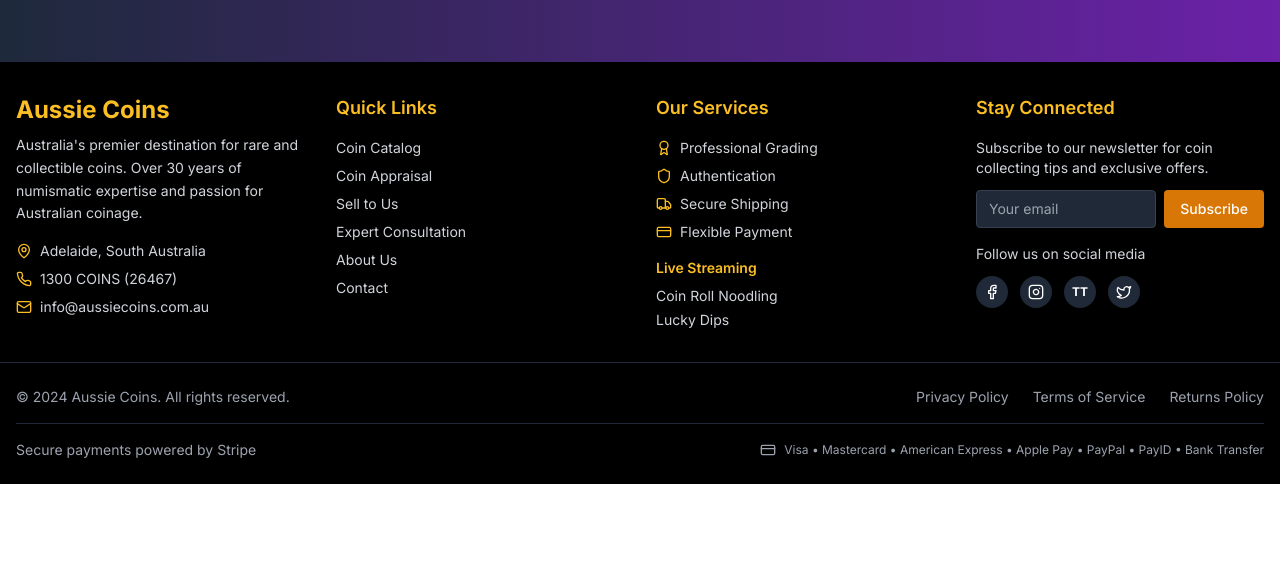
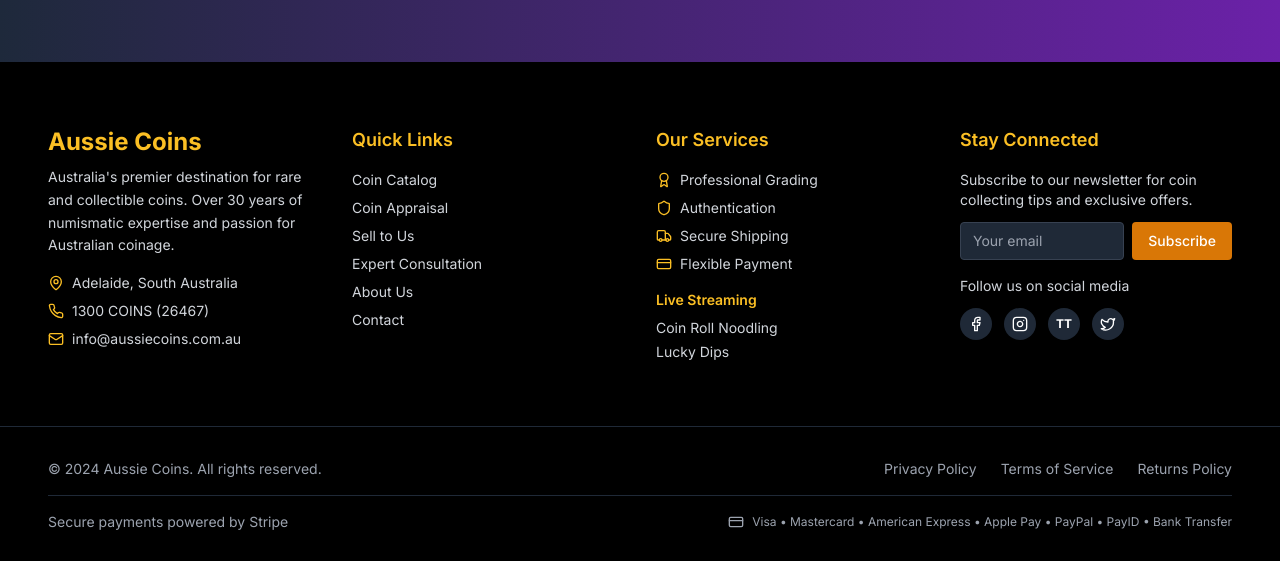
Before and after one commit to heyaleks21/coin-site, a Next.js app: page / in a window 1280 px wide. Shown: the part 1931-2492 px from the top of the page. Before the commit the page ends 2415 px from the top, so only its background shows below. Built offline with nearby package versions, Linux system fonts and the light colour scheme; no server answers; the database is empty.

Commit message:
feat: add responsive padding to footer on desktop
Increase horizontal and vertical padding for better spacing on larger screens.

Co-authored-by: null <36215597+heyaleks21@users.noreply.github.com>

```diff
--- a/components/Footer.tsx
+++ b/components/Footer.tsx
@@ -5,7 +5,7 @@ export default function Footer() {
   return (
     <footer className="bg-black text-white">
       {/* Main Footer Content */}
-      <div className="container mx-auto px-4 py-8">
+      <div className="container mx-auto px-4 lg:px-8 xl:px-12 py-8 md:py-12 lg:py-16">
         <div className="grid grid-cols-1 sm:grid-cols-2 lg:grid-cols-4 gap-6 md:gap-8">
           {/* Company Info */}
           <div className="space-y-4">
@@ -186,7 +186,7 @@ export default function Footer() {
 
       {/* Bottom Bar */}
       <div className="border-t border-gray-800">
-        <div className="container mx-auto px-4 py-4 md:py-6">
+        <div className="container mx-auto px-4 lg:px-8 xl:px-12 py-4 md:py-6 lg:py-8">
           <div className="flex flex-col md:flex-row justify-between items-center gap-4">
             <div className="text-gray-400 text-sm text-center md:text-left">
               © 2024 Aussie Coins. All rights reserved.
```
